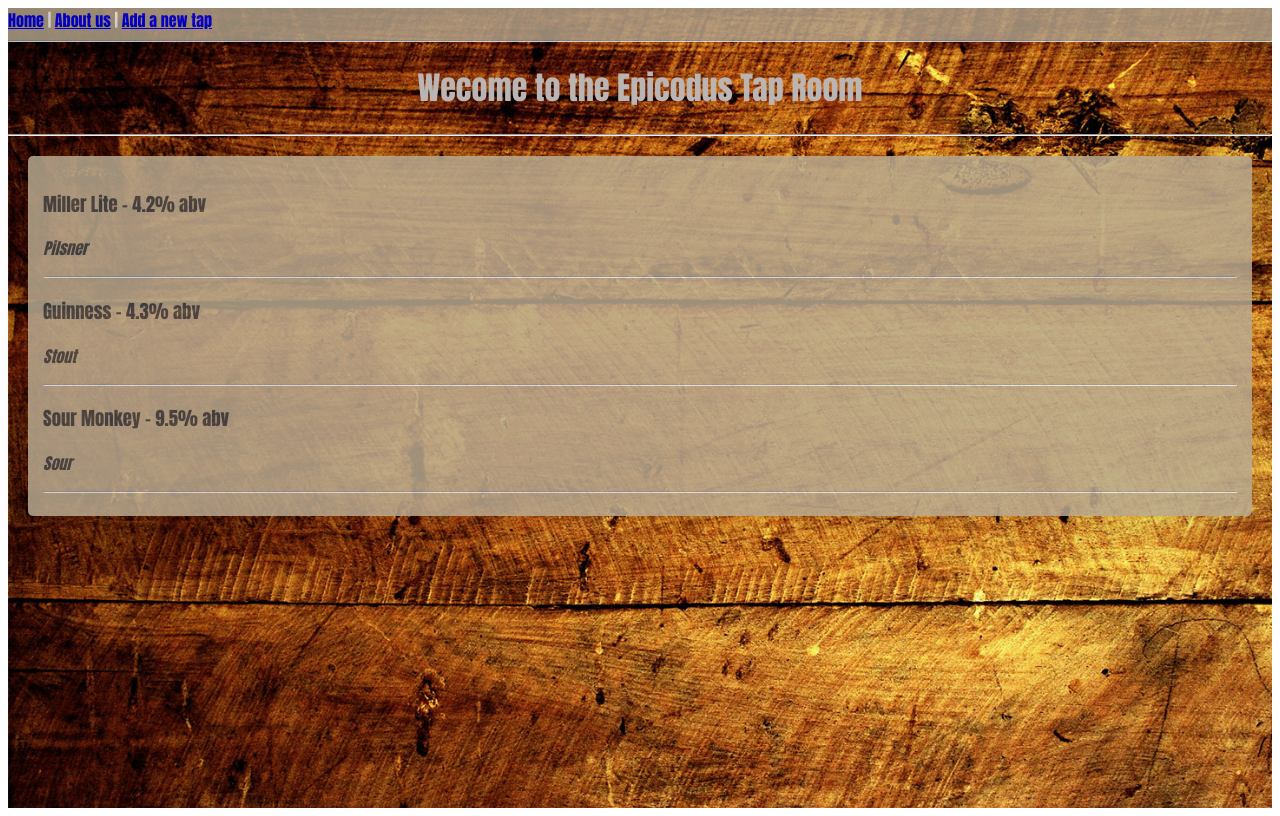
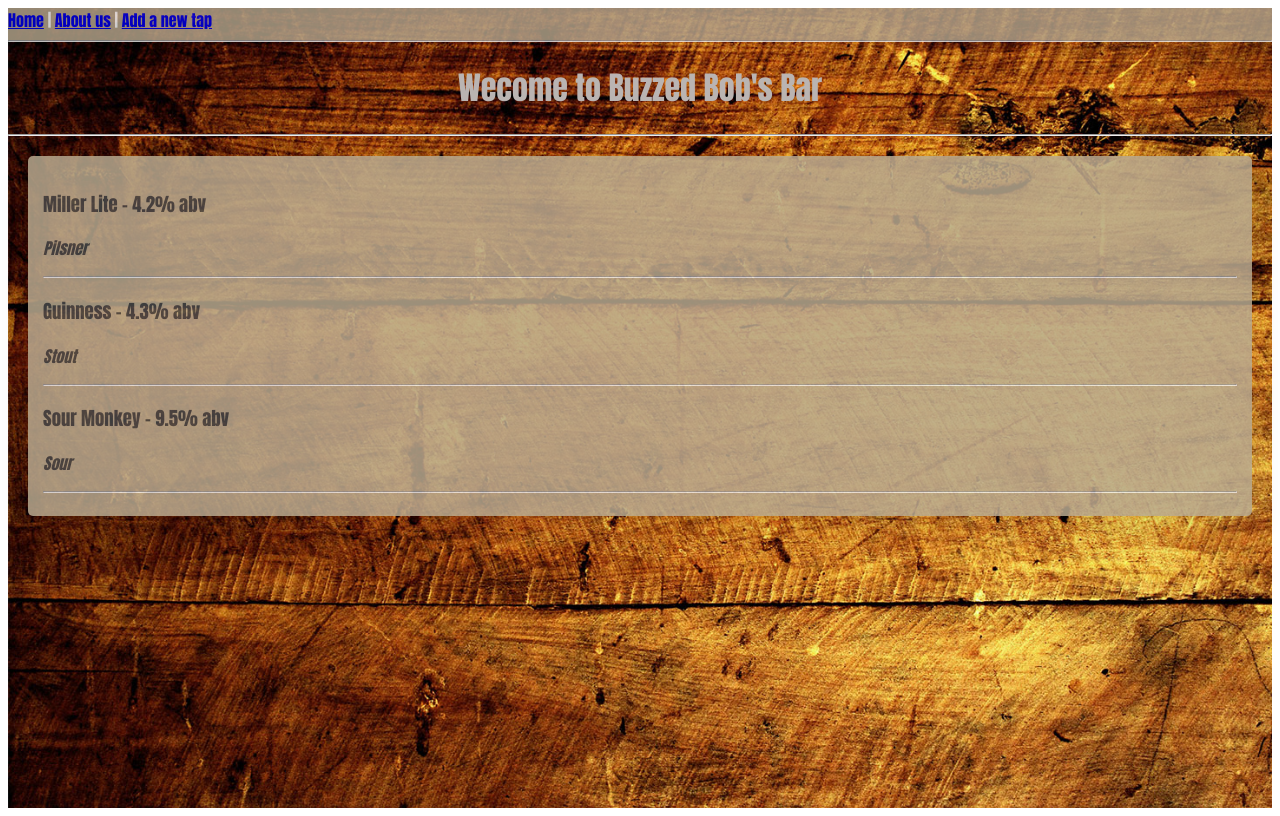
Before and after one commit to JakeAsh22/TapRoom-react, a React app: page /#/ in a window 1280 px wide. Built offline with nearby package versions, Linux system fonts and the light colour scheme.

Commit message:
Change browser tab name

```diff
--- a/package.json
+++ b/package.json
@@ -1,5 +1,5 @@
 {
-  "name": "react-help-queue-example",
+  "name": "Buzzed-Bobs-Bar",
   "version": "1.0.0",
   "description": "",
   "main": "index.js",
--- a/src/components/Home.jsx
+++ b/src/components/Home.jsx
@@ -45,7 +45,7 @@ function ViewStories(){
     }
 
     }
-    `}</style>Wecome to the Epicodus Tap Room</h1>
+    `}</style>Wecome to Buzzed Bob's Bar</h1>
 
       <hr/>
       <div style = {BoxStyle}>
--- a/webpack.config.js
+++ b/webpack.config.js
@@ -75,7 +75,7 @@ module.exports = {
      new HtmlWebpackPlugin({
        template:'template.ejs',
        appMountId: 'react-app-root',
-       title: 'React Help Queue',
+       title: 'Buzzed Bobs Bar',
        filename: resolve(__dirname, "build", "index.html"),
      }),
   ]
```
Also changed, not shown: 1 other file (tests, documents, lock files or other folders).
